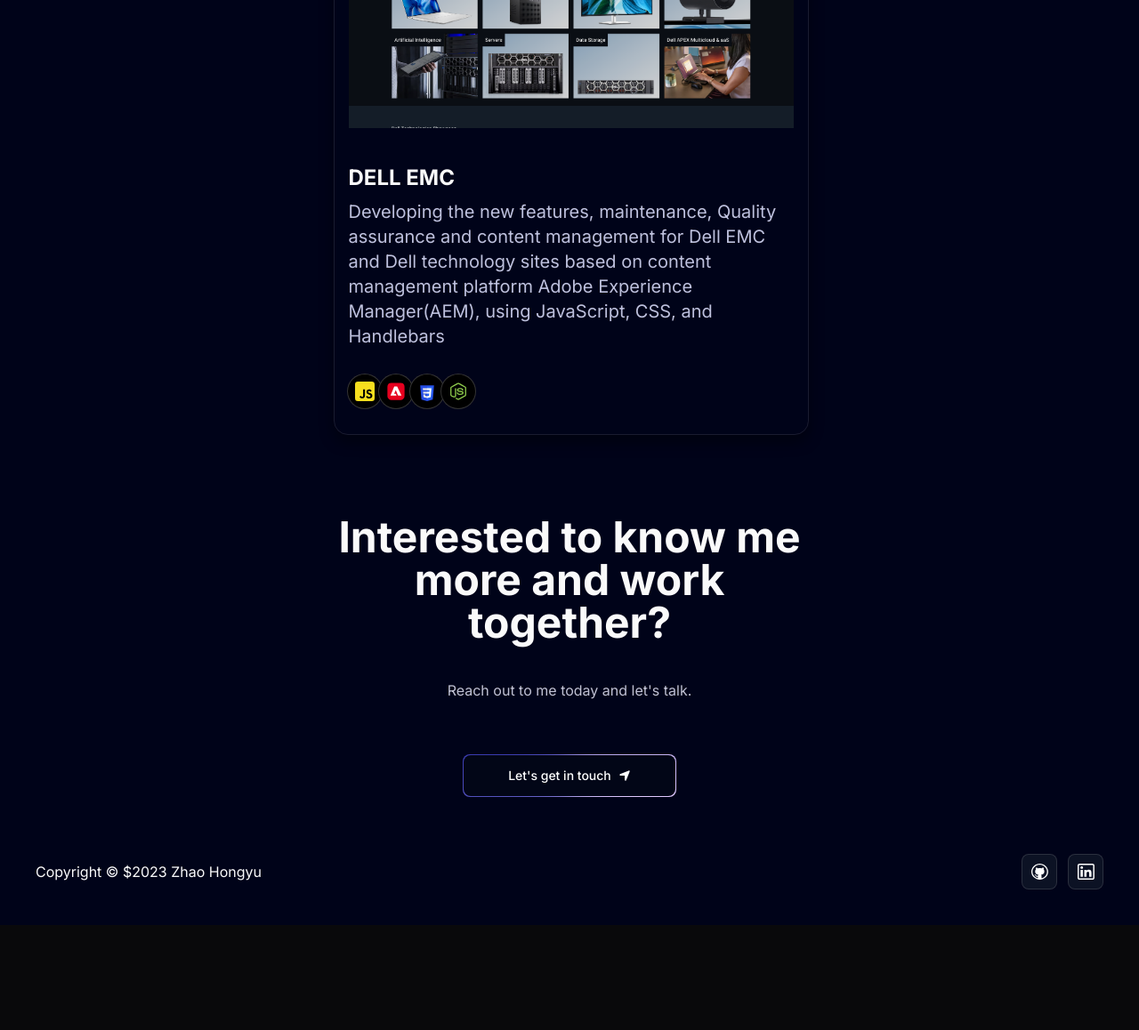
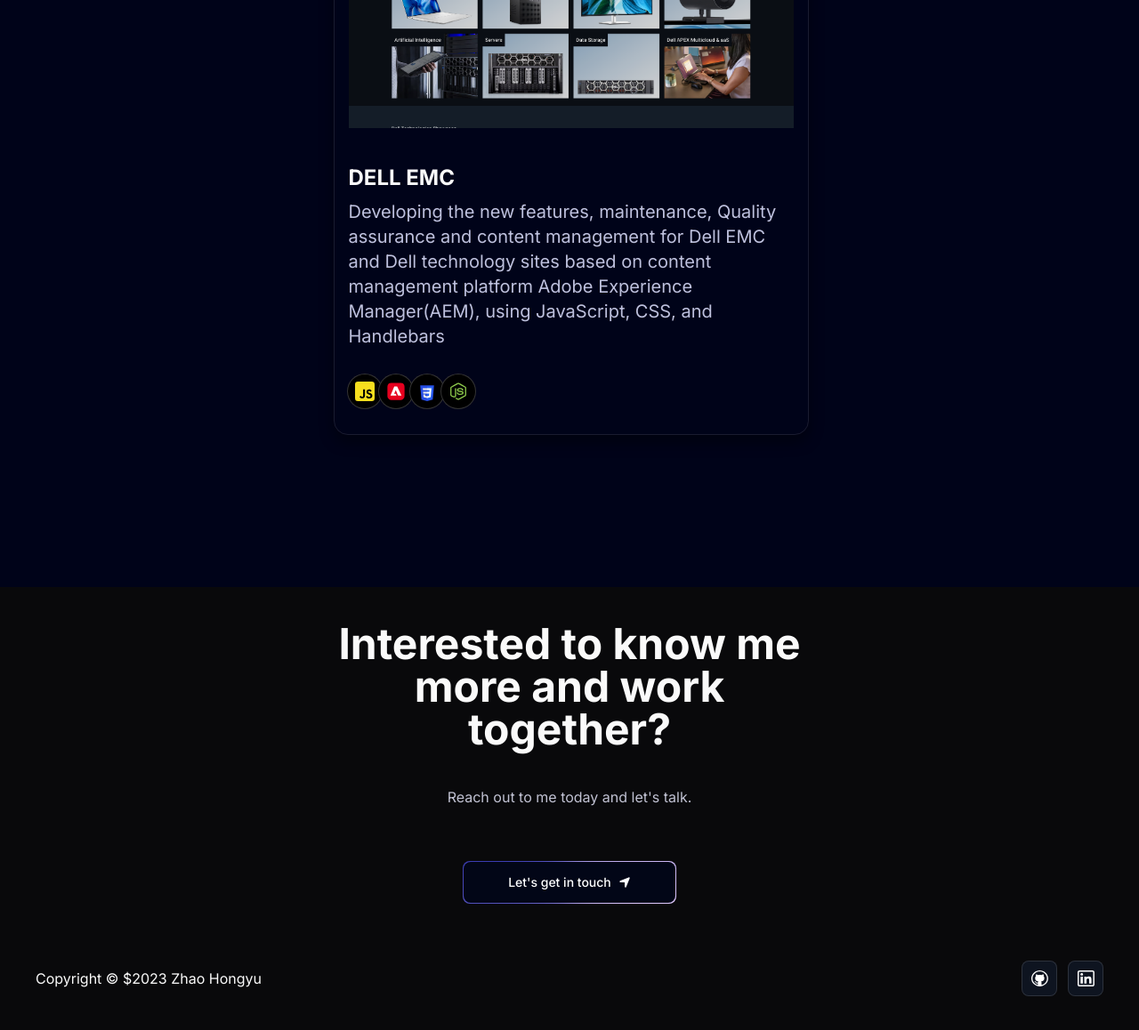
Before and after one commit to nathan115210/nathan-site, a Next.js app: page /projects in a window 1280 px wide. Shown: the part 2188-3346 px from the top of the page at 89% size. Before the commit the page ends 3228 px from the top, so only its background shows below. Built offline with nearby package versions, Linux system fonts and the light colour scheme.

Commit message:
Add code-snippets page and move the common nav and footer into layout file

```diff
--- /dev/null
+++ b/app/code-snippets/page.tsx
@@ -0,0 +1,14 @@
+import { codeSnippets } from "@/data";
+import RecentProjects, { ProjectsProps } from "@/components/RecentProjects";
+
+const page = () => {
+  const codeSnippetsData: ProjectsProps = {
+    heading: "Code snippets",
+    description:
+      "These code snippets are either inspired by challenges from my daily work or by other awesome developers online. Mainly for fun and exploring more potential, fancy things.",
+    items: codeSnippets,
+  };
+  return <RecentProjects {...codeSnippetsData} />;
+};
+
+export default page;
--- a/app/layout.tsx
+++ b/app/layout.tsx
@@ -2,6 +2,9 @@
 import { Inter } from "next/font/google";
 import "./globals.css";
 import { ThemeProvider } from "./provider";
+import Footer from "@/components/Footer";
+import { navItems } from "@/data";
+import { FloatingNav } from "@/components/ui/FloatingNavbar";
 
 const inter = Inter({ subsets: ["latin"] });
 
@@ -27,7 +30,11 @@
           enableSystem
           disableTransitionOnChange
         >
-          {children}
+          <FloatingNav navItems={navItems} />
+          <main className="relative bg-black-100 flex justify-center items-center flex-col overflow-hidden mx-auto sm:px-10 px-5 ">
+            {children}
+          </main>
+          <Footer />
         </ThemeProvider>
       </body>
     </html>
--- a/app/page.tsx
+++ b/app/page.tsx
@@ -4,22 +4,15 @@
 import Hero from "@/components/Hero";
 import Skills from "@/components/Skills";
 import { Career } from "@/components/Career";
-import { FloatingNav } from "@/components/ui/FloatingNavbar";
-import { navItems } from "@/data";
-import Footer from "@/components/Footer";
 
 const Home = () => {
   return (
-    <main className="relative bg-black-100 flex justify-center items-center flex-col overflow-hidden mx-auto sm:px-10 px-5">
-      <div className="max-w-7xl w-full">
-        <FloatingNav navItems={navItems} />
-        <Hero />
-        <About />
-        <Skills />
-        <Career />
-        <Footer />
-      </div>
-    </main>
+    <>
+      <Hero />
+      <About />
+      <Skills />
+      <Career />
+    </>
   );
 };
 
--- a/app/projects/page.tsx
+++ b/app/projects/page.tsx
@@ -1,18 +1,14 @@
-import { FloatingNav } from "@/components/ui/FloatingNavbar";
-import { navItems } from "@/data";
-import RecentProjects from "@/components/RecentProjects";
-import Footer from "@/components/Footer";
+import { projects } from "@/data";
+import RecentProjects, { ProjectsProps } from "@/components/RecentProjects";
 
 const page = () => {
-  return (
-    <main className="relative bg-black-100 flex justify-center items-center flex-col overflow-hidden mx-auto sm:px-10 px-5">
-      <div className="max-w-7xl w-full">
-        <FloatingNav navItems={navItems} />
-        <RecentProjects />
-        <Footer />
-      </div>
-    </main>
-  );
+  const recentProjectsData: ProjectsProps = {
+    heading: "Projects",
+    description:
+      "These projects showcase my skills and experience through real-world examples, including personal and real business projects from the work.",
+    items: projects,
+  };
+  return <RecentProjects {...recentProjectsData} />;
 };
 
 export default page;
--- a/components/Footer.tsx
+++ b/components/Footer.tsx
@@ -8,7 +8,7 @@
   const currentYear = new Date().getFullYear();
   const emailAddress: string = "nathan_115210@hotmail.com";
   return (
-    <footer className="w-full pt-20 pb-10" id="contact">
+    <footer className="w-full p-10" id="contact">
       <div className="flex flex-col items-center">
         <h1 className="heading lg:max-w-[45vw]">
           Interested to know me more and work together?
--- a/components/RecentProjects.tsx
+++ b/components/RecentProjects.tsx
@@ -1,14 +1,28 @@
-import { projects } from "@/data";
 import { PinContainer } from "./ui/Pin";
 import MagicButton from "@/components/MagicButton";
 import { FaLocationArrow } from "react-icons/fa6";
 import Link from "next/link";
 
-const RecentProjects = () => {
+export interface ProjectItemProps {
+  img: string;
+  title: string;
+  des: string;
+  techList: string[];
+  link?: string;
+  githubLink?: string;
+}
+
+export interface ProjectsProps {
+  heading: string;
+  description: string;
+  items: ProjectItemProps[];
+}
+
+const RecentProjects = ({ heading, items, description }: ProjectsProps) => {
   return (
-    <div className="mt-40">
+    <div className="mt-40 pb-40">
       <h2 className="heading">
-        <span className="text-purple">Projects</span>
+        <span className="text-purple">{heading}</span>
       </h2>
       <div
         className={
@@ -16,12 +30,11 @@
         }
       >
         <p className="lg:text-xl lg:font-normal font-light text-sm text-center">
-          These projects showcase my skills and experience through real-world
-          examples, including personal and real business projects from the work.
+          {description}
         </p>
       </div>
       <div className="flex flex-wrap items-center justify-center gap-40	max-lg:gap-y-48 mt-10">
-        {projects.map((item, index) => (
+        {items.map((item, index) => (
           <div
             className="sm:h-[41rem] h-[32rem] lg:min-h-[32.5rem] flex items-center justify-center sm:w-[500px] w-[80vw]"
             key={index}
--- a/data/index.ts
+++ b/data/index.ts
@@ -1,3 +1,5 @@
+import { ProjectItemProps } from "@/components/RecentProjects";
+
 export const navItems = [
   { name: "About", link: "/#about" },
   { name: "Projects", link: "/projects" },
@@ -105,7 +107,7 @@
   });
 };
 
-export const projects = [
+export const projects: ProjectItemProps[] = [
   {
     title: "normalizedui - React UI Library",
     des: "normalizedui is a React component library which is made by typescript with React. Most components have their own unit testing made by jest. As well as been published on npm.",
@@ -222,3 +224,18 @@
     link: "https://www.linkedin.com/in/zhao-hongyu/",
   },
 ];
+
+export const codeSnippets: ProjectItemProps[] = [
+  {
+    title: "Lorem Ipsum",
+    des: "Lorem IpsumLorem IpsumLorem IpsumLorem IpsumLorem IpsumLorem IpsumLorem IpsumLorem IpsumLorem Ipsum",
+    img: "/career/dell.png",
+    techList: generateTechListWithName([
+      TechName.JS,
+      TechName.AEM,
+      TechName.CSS,
+      TechName.NODE,
+    ]),
+    link: "Lorem Ipsum",
+  },
+];
```
